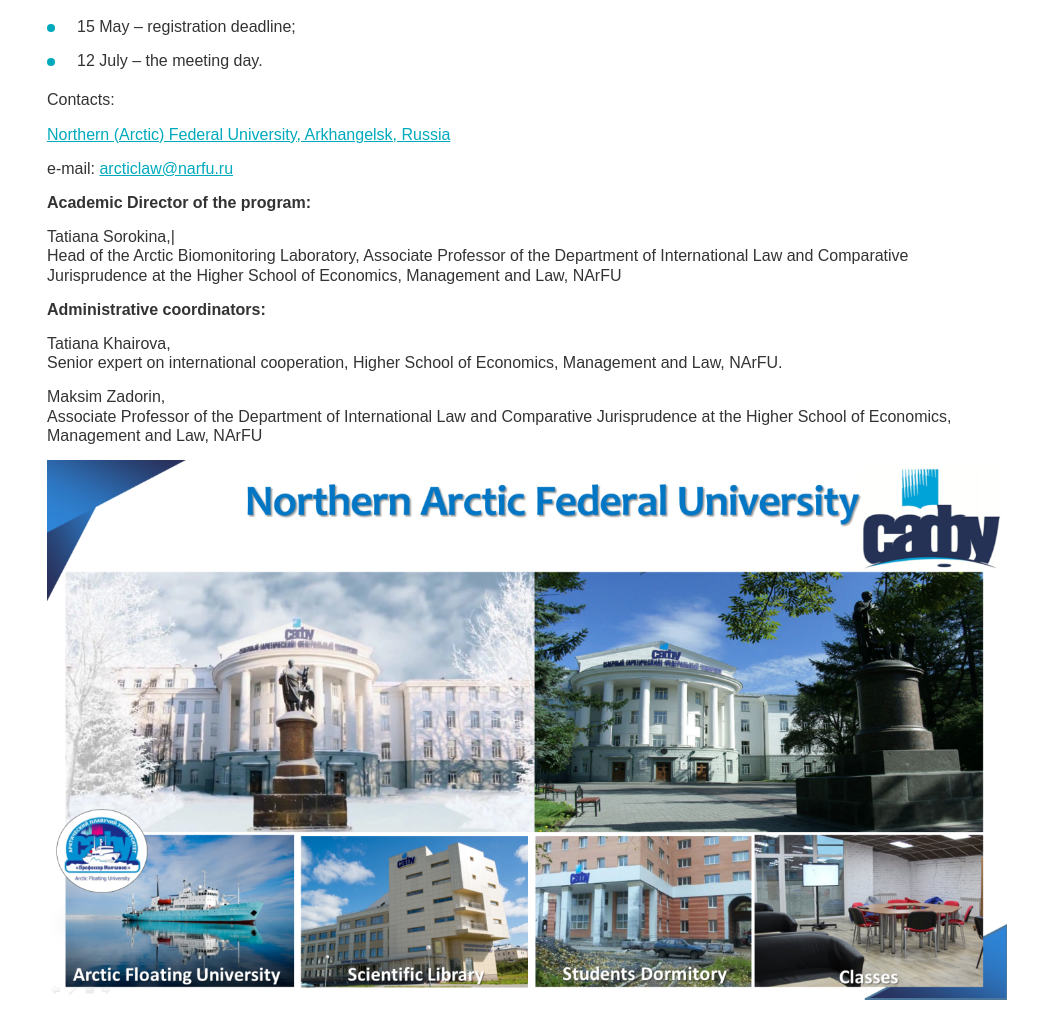
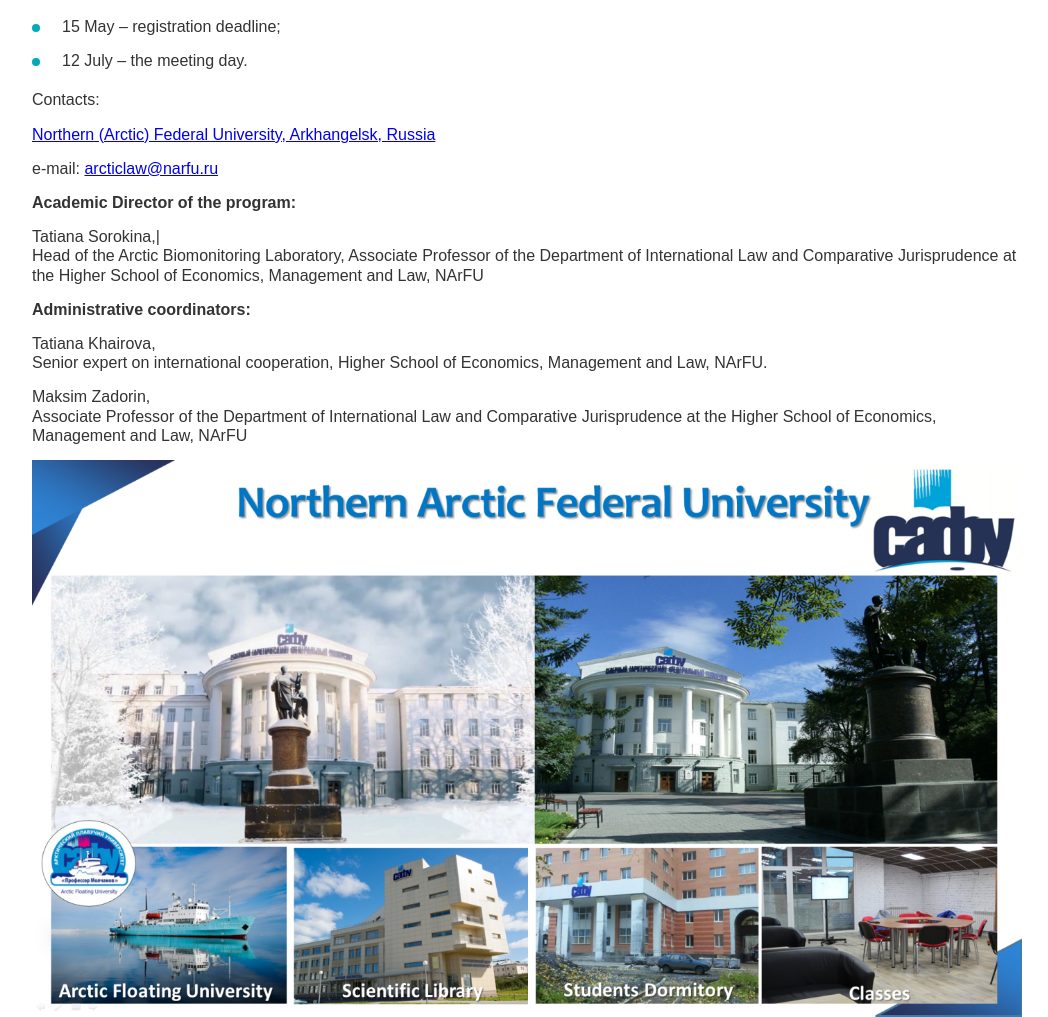
Before and after one commit to Khirnov/Khirnov.github.io, a plain HTML site: page index.html in a window 1280 px wide. Shown: the part 1301-2318 px from the top of the page, without its empty margins (113-1161 px from the left). Drawn offline with Linux system fonts and the light colour scheme.

Commit message:
Update style.css

```diff
--- a/css/style.css
+++ b/css/style.css
@@ -17,10 +17,13 @@
   margin: 0;
 }
 
+<<<<<<< HEAD
 h1 {
   font-size: 32px;
 }
 
+=======
+>>>>>>> dc07e5b4062b9584b9044650c1f29169d3c78f7b
 a {
   color: #00AABD;
   text-decoration: underline;
@@ -56,7 +59,10 @@
 .box {
   max-width: 990px;
   margin: 0 auto;
+<<<<<<< HEAD
   padding: 0 15px;
+=======
+>>>>>>> dc07e5b4062b9584b9044650c1f29169d3c78f7b
   height: 100%;
 }
 
@@ -118,6 +124,7 @@
   background: #00AABD;
   top: 7px;
   left: 0;
+<<<<<<< HEAD
 }
 
 .article-dbl {
@@ -136,4 +143,6 @@
   .article-half:first-child {
     margin-bottom: 40px;
   }
+=======
+>>>>>>> dc07e5b4062b9584b9044650c1f29169d3c78f7b
 }
```
